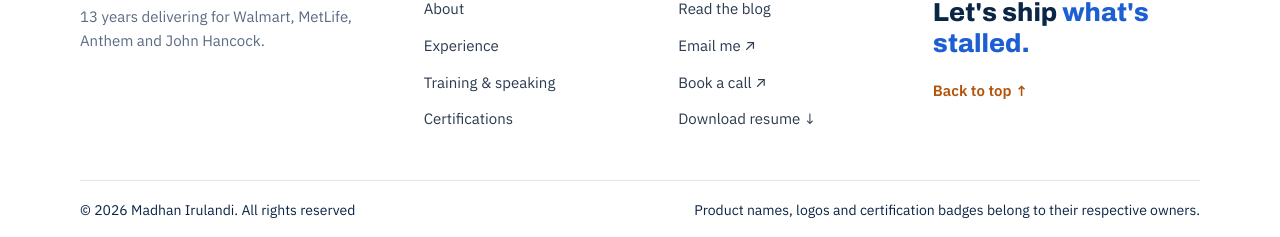
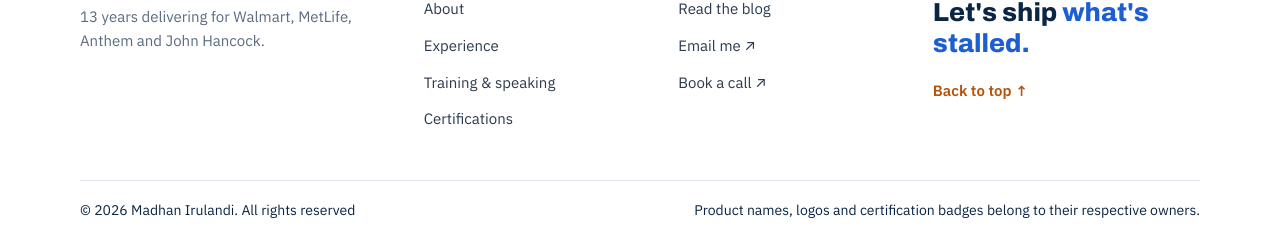
Before and after one commit to Madhan-I/Madhan-I.github.io, a Jekyll site: the page built from index.html, in a window 1280 px wide and 900 px high, scrolled down 9263 px. Shown: the part 660-897 px from the top of the window. Built offline with Jekyll 4.4.1, drawn with Linux system fonts in a browser that asks for light colours.

Commit message:
Footer: remove Download resume link.
Co-Authored-By: Claude Opus 5.5 <noreply@anthropic.com>
Claude-Session: https://claude.ai/code/session_01MFRrTt7LBDdX57m85KHNGp

```diff
--- a/_layouts/default.html
+++ b/_layouts/default.html
@@ -44,7 +44,6 @@
         <a href="{{ '/blog/' | relative_url }}">Read the blog</a>
         <a href="mailto:{{ site.data.profile.email }}">Email me ↗</a>
         {% if site.data.profile.calendly != "" %}<a href="{{ site.data.profile.calendly }}" target="_blank" rel="noopener">Book a call ↗</a>{% endif %}
-        {% if site.data.profile.resume_file != "" %}<a href="{{ '/assets/resume/' | append: site.data.profile.resume_file | relative_url }}" download>Download resume ↓</a>{% endif %}
       </div>
       <div class="f-col f-end">
         <b>Let's talk</b>
```
